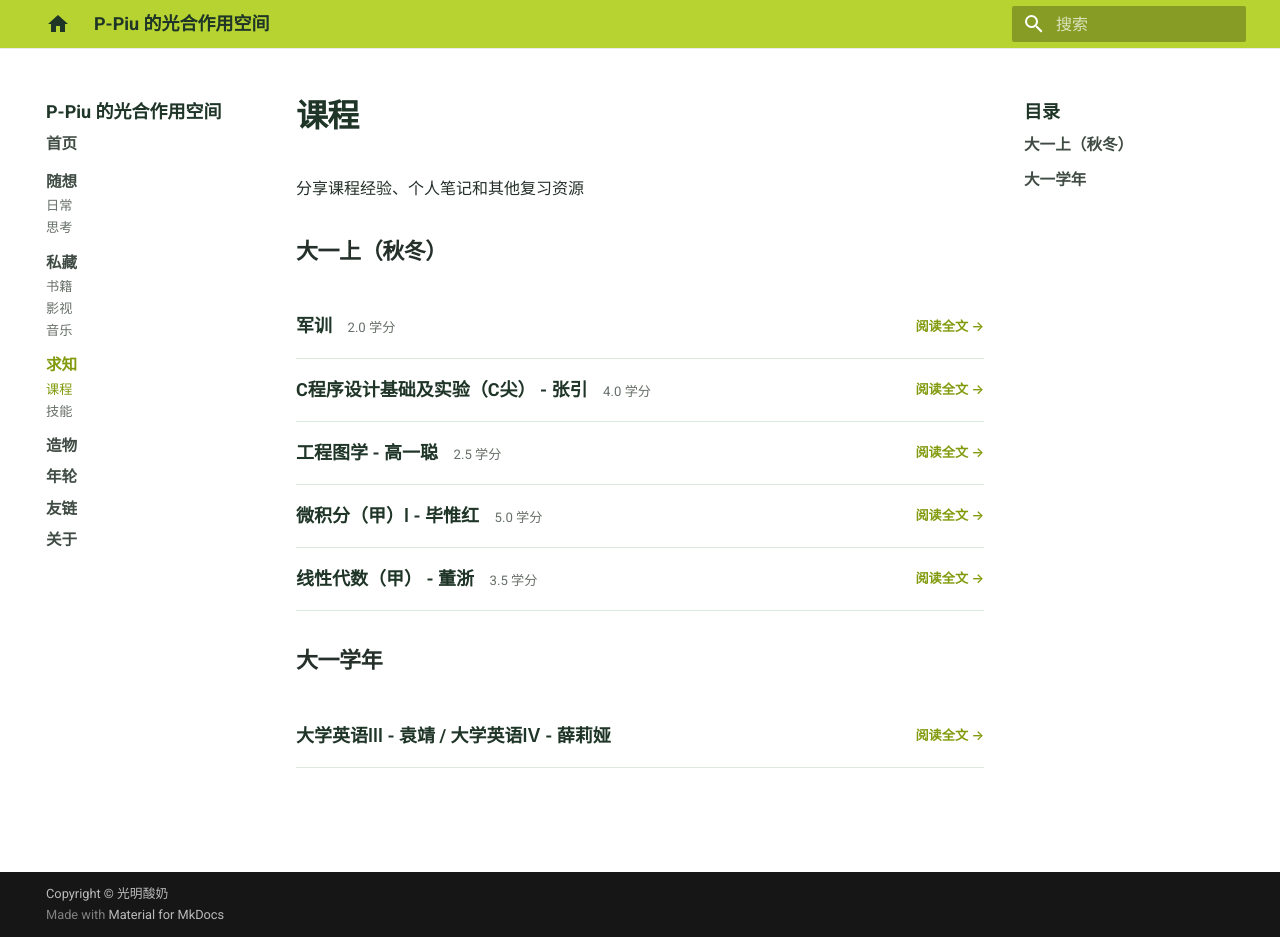
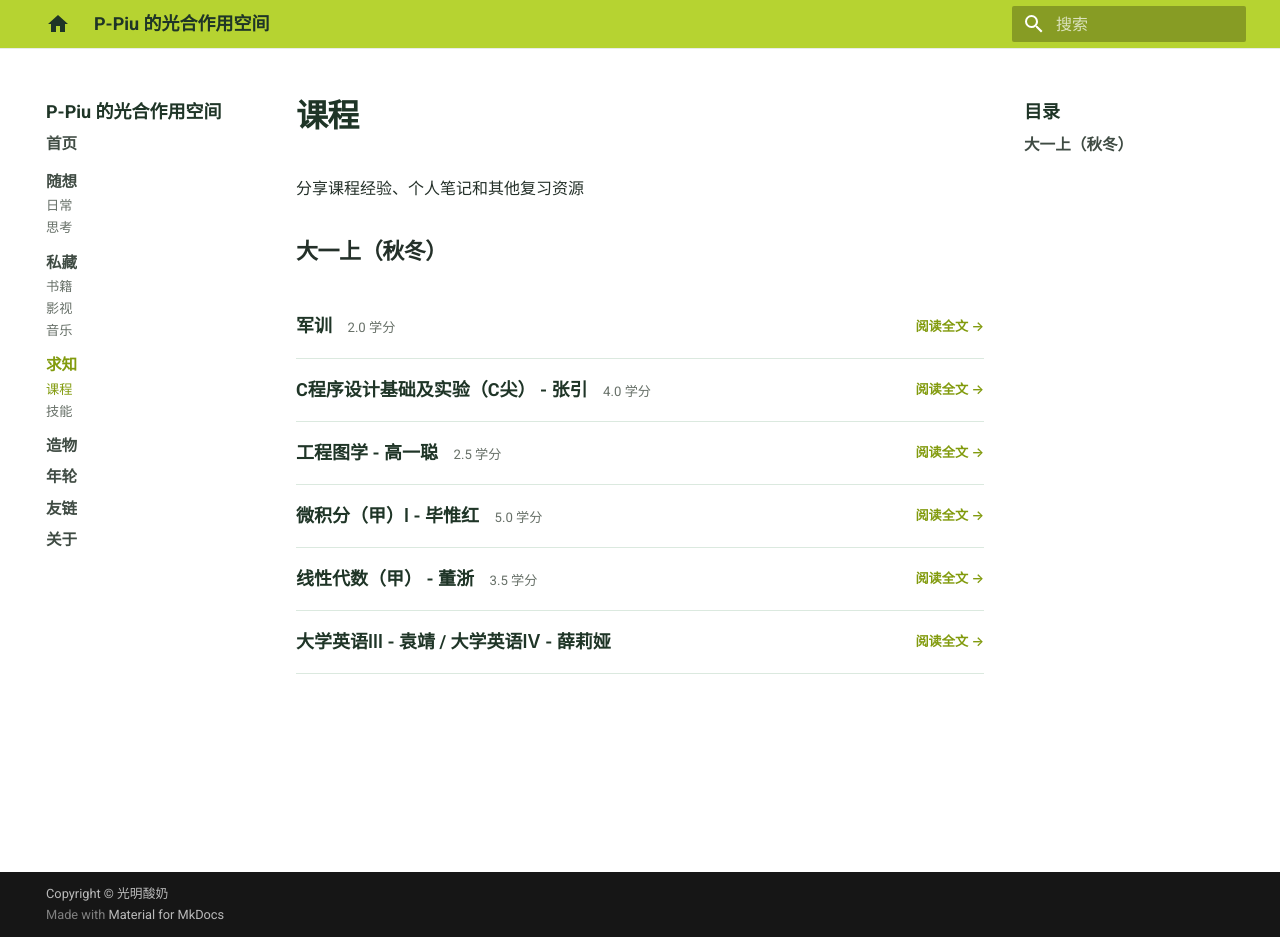
Before and after one commit to P-Piu/P-Piu.github.io, an MkDocs documentation site: the page built from docs/learning/courses.md, in a window 1280 px wide and 937 px high. Built offline with MkDocs 1.6.1 and Material for MkDocs 9.7.7, drawn with Linux system fonts in a browser that asks for light colours.

Commit message:
调整大学英语课程分组

```diff
--- a/docs/learning/courses.md
+++ b/docs/learning/courses.md
@@ -35,11 +35,6 @@
       <span class="article-index-action">阅读全文 →</span>
     </span>
   </a>
-</div>
-
-## 大一学年
-
-<div class="article-index course-index">
   <a class="article-index-item" href="college-english-3-4/">
     <span class="article-index-title-row">
       <span class="article-index-title">大学英语Ⅲ - 袁靖 / 大学英语Ⅳ - 薛莉娅</span>
```
